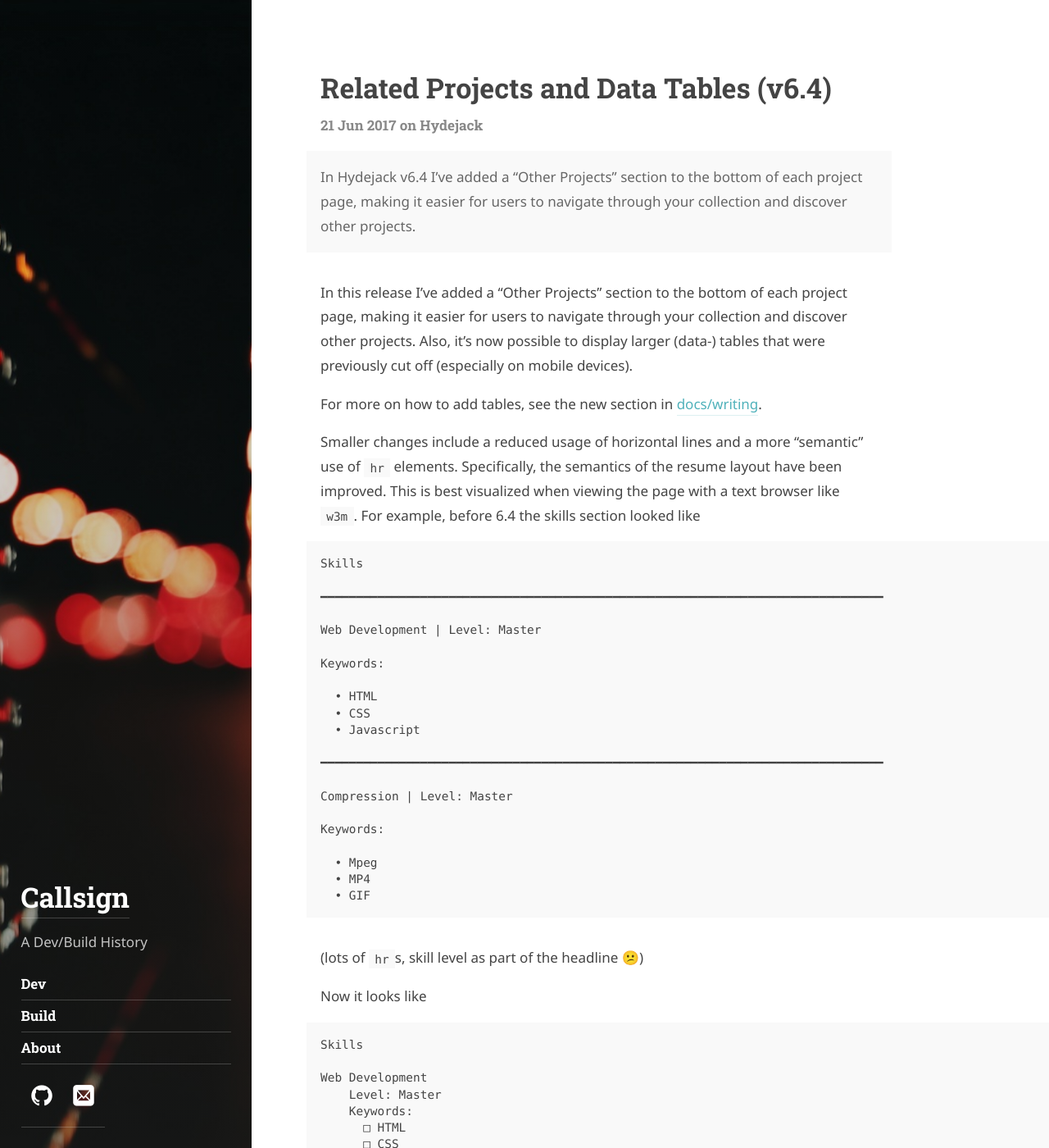
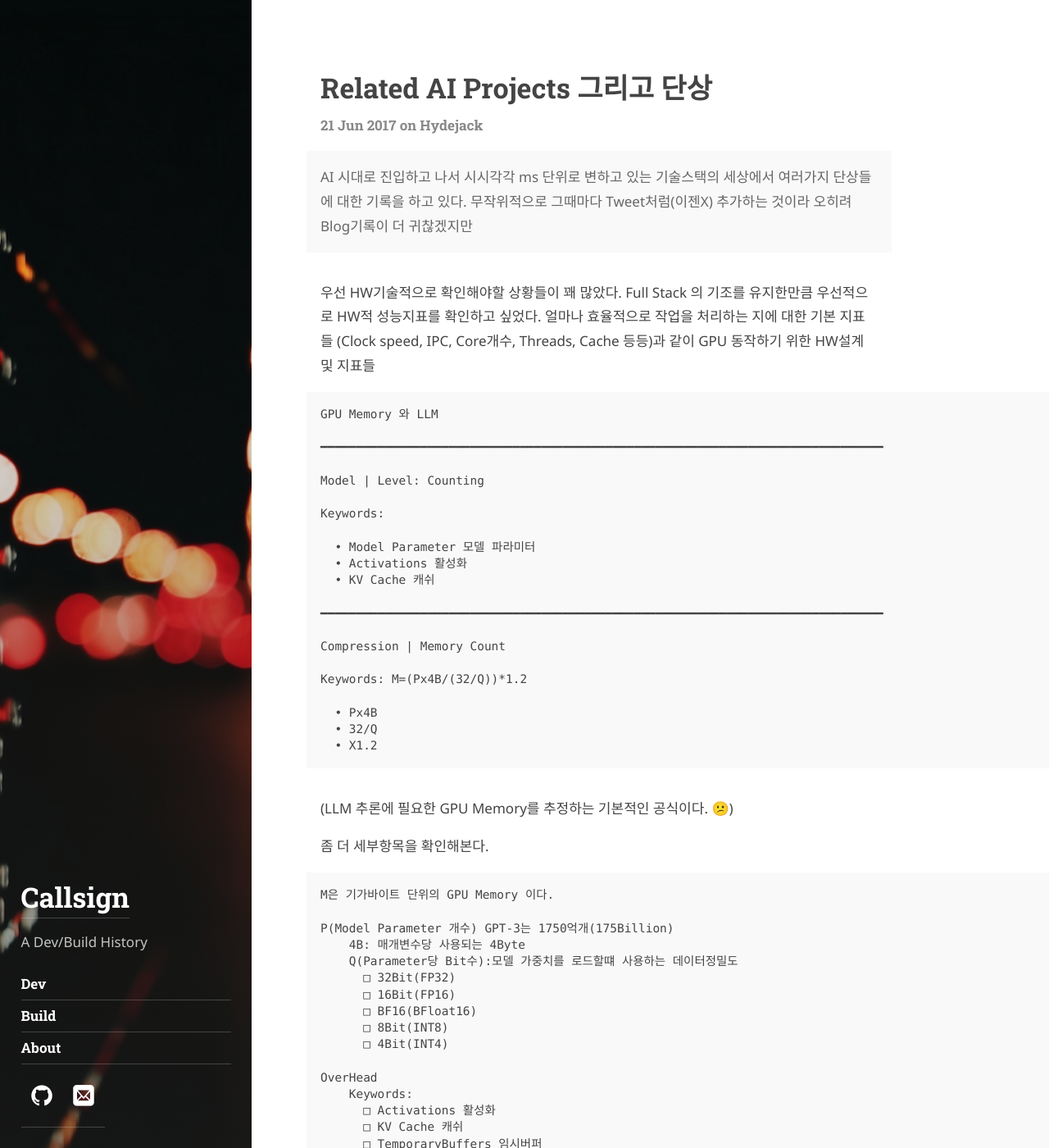
Before and after one commit to callsign88/callsign88.github.io, a Jekyll site: the page built from _posts/2017-06-21-related-projects-and-data-tables.md, in a window 1280 px wide and 1400 px high. Shown: the whole window at 82% size. Built offline with Jekyll 4.4.1, drawn with Linux system fonts in a browser that asks for light colours; some web fonts are replaced; some of the changed text lies outside the part shown.

Commit message:
Update: Add LLM GPU memory calculation guide and AI-related thoughts

```diff
--- a/_posts/2017-06-21-related-projects-and-data-tables.md
+++ b/_posts/2017-06-21-related-projects-and-data-tables.md
@@ -1,93 +1,94 @@
 ---
 layout: post
-title: Related Projects and Data Tables (v6.4)
+title: Related AI Projects 그리고 단상
 description: >
-  In Hydejack v6.4 I've added a "Other Projects" section to the bottom of each project page,
-  making it easier for users to navigate through your collection and discover other projects.
+  AI 시대로 진입하고 나서 시시각각 ms 단위로 변하고 있는 기술스택의 세상에서 여러가지 단상들에 대한 기록을 하고 있다. 무작위적으로 그때마다 Tweet처럼(이젠X) 추가하는 것이라 오히려 Blog기록이 더 귀찮겠지만
 tags: [hydejack]
 ---
 
-In this release I've added a "Other Projects" section to the bottom of each project page,
-making it easier for users to navigate through your collection and discover other projects.
-Also, it's now possible to display larger (data-) tables that were previously cut off (especially on mobile devices).
-
-For more on how to add tables, see the new section in [docs/writing][writing].
-
-Smaller changes include a reduced usage of horizontal lines and a more "semantic" use of `hr` elements.
-Specifically, the semantics of the resume layout have been improved.
-This is best visualized when viewing the page with a text browser like `w3m`.
-For example, before 6.4 the skills section looked like
+우선 HW기술적으로 확인해야할 상황들이 꽤 많았다. Full Stack 의 기조를 유지한만큼 우선적으로 HW적 성능지표를 확인하고 싶었다. 얼마나 효율적으로 작업을 처리하는 지에 대한 기본 지표들 (Clock speed, IPC, Core개수, Threads, Cache 등등)과 같이 GPU 동작하기 위한 HW설계 및 지표들
 
 ~~~
-Skills
+GPU Memory 와 LLM
 
 ━━━━━━━━━━━━━━━━━━━━━━━━━━━━━━━━━━━━━━━━━━━━━━━━━━━━━━━━━━━━━━━━━━━━━━━━━━━━━━━
 
-Web Development | Level: Master
+Model | Level: Counting
 
 Keywords:
 
-  • HTML
-  • CSS
-  • Javascript
+  • Model Parameter 모델 파라미터
+  • Activations 활성화
+  • KV Cache 캐쉬
 
 ━━━━━━━━━━━━━━━━━━━━━━━━━━━━━━━━━━━━━━━━━━━━━━━━━━━━━━━━━━━━━━━━━━━━━━━━━━━━━━━
 
-Compression | Level: Master
+Compression | Memory Count
 
-Keywords:
+Keywords: M=(Px4B/(32/Q))*1.2
 
-  • Mpeg
-  • MP4
-  • GIF
+  • Px4B
+  • 32/Q
+  • X1.2
 ~~~
 
-(lots of `hr`s, skill level as part of the headline 😕)
+(LLM 추론에 필요한 GPU Memory를 추정하는 기본적인 공식이다. 😕)
 
-Now it looks like
+좀 더 세부항목을 확인해본다.
 
 ~~~
-Skills
+M은 기가바이트 단위의 GPU Memory 이다.
 
-Web Development
-    Level: Master
+P(Model Parameter 개수) GPT-3는 1750억개(175Billion)
+    4B: 매개변수당 사용되는 4Byte
+    Q(Parameter당 Bit수):모델 가중치를 로드할떄 사용하는 데이터정밀도
+      □ 32Bit(FP32)
+      □ 16Bit(FP16)
+      □ BF16(BFloat16)
+      □ 8Bit(INT8)
+      □ 4Bit(INT4)
+
+OverHead
     Keywords:
-      □ HTML
-      □ CSS
-      □ Javascript
-Compression
-    Level: Master
-    Keywords:
-      □ Mpeg
-      □ MP4
-      □ GIF
+      □ Activations 활성화
+      □ KV Cache 캐쉬
+      □ TemporaryBuffers 임시버퍼
+      □ SoftwareOverhead SW오버헤드
 ~~~
 
-(using a `dl`, so that `Level -> "Master"`, `Keywords -> ul`, ...)
 
-There's many more minor changes and fixes that you can read below.
+이제 이 수치와 지표들을 가지고 계산예시를 해보려고 한다. 특정개의 파라미터를 가진 모델을 비트 정밀도로 로드해서 추론한다고 가정하는 것이다.
 
-## Patch Notes
-### Minor
-* Added "Other Projects" section to the bottom of the project layout (similar to "Related Posts")
-* Added CSS classes that make viewing larger (data-) tables possible
-* Added section on tables to [docs/writing][writing]
-* Reduced use of `<hr/>` elements, using CSS borders instead.
-* Improved semantic HTML of resume
-* Follow favicon best practices and include example icons
-* Added `no_google_fonts` option
+## 계산예시
+### 계산과정
+* 1.모델파라미터 수
+* 2.모델파라미터 수
+* 3.모델파라미터 수
+* 4.모델파라미터 수
+* 5.모델파라미터 수
 
-### Design
-* Reduced number of horizontal lines, making many layouts feel less "cluttered" (esp. `blog` layout)
-* Made link hover styles consistent across the board
-* Visually separated `thead` and `tbody` and `tfoot` within tables.
-* Changed RSS and email icons
-* Removed top margin for consecutive headings, e.g. when using `h3` immediately after `h2`.
 
-### Fixes
-* Fixed bug that caused inline math to be moved to the end of a paragraph when dynamically loading a page.
-* Fixed bug that caused layout to break in IE11.
-* Fixed bug that caused the project animation to "jump" when using long project titles.
-* No more empty attributes on `img` tags.
+### 실직적 의미
+* 1.
+* 1.
+* 1.
+* 1.
+* 1.
+* 1.
 
-[writing]: ../docs/7.5.2/writing.md
+### Memory 최적화 기법
+* 1.
+* 1.
+* 1.
+* 1.
+* 1.
+
+### Can it Run LLM  확인방법
+* 1.
+* 1.
+* 1.
+* 1.
+* 1.
+
+
+[HuggingFace](https://huggingface.co/spaces/Vokturz/can-it-run-llm)
```
Also changed, not shown: _posts/2017-07-27-better-gem-support.md (+1 -0 lines).
